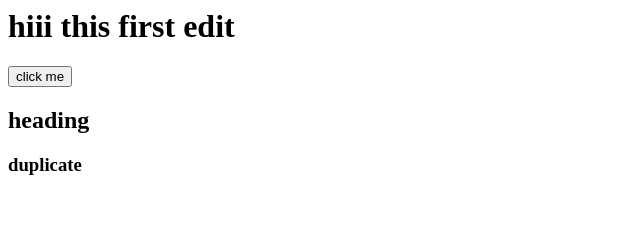
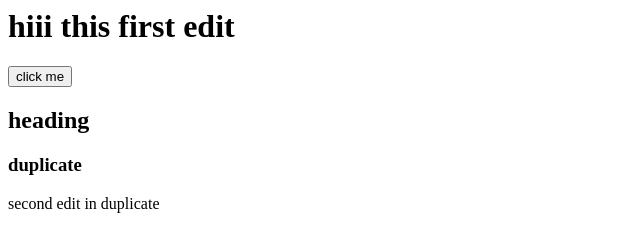
Before and after one commit to yatishjj/first, a plain HTML site: page index.html in a window 1280 px wide. Shown: the whole page, without its empty margins (0-640 px from the left). Drawn offline with Linux system fonts and the light colour scheme.

Commit message:
second edit dupli

```diff
--- a/index.html
+++ b/index.html
@@ -2,3 +2,4 @@
 <button>click me</button>
 <h2>heading</h2>
 <h3>duplicate</h3>
+<p1>second edit in duplicate</p1>
```
